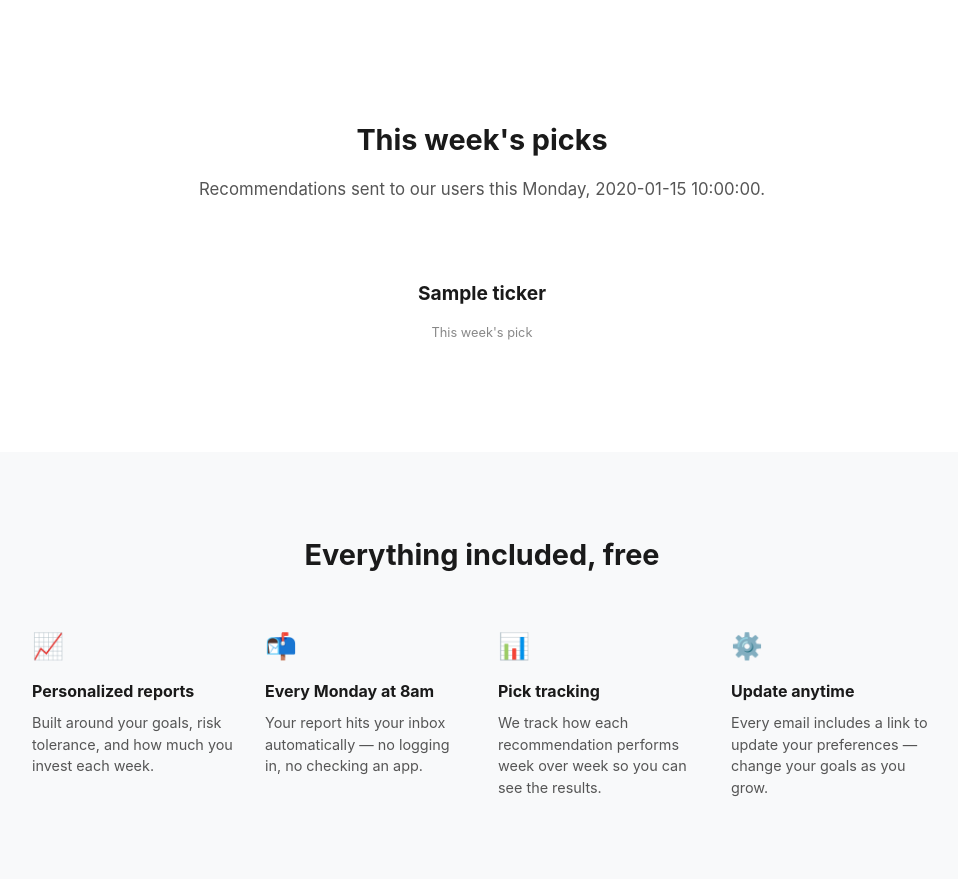
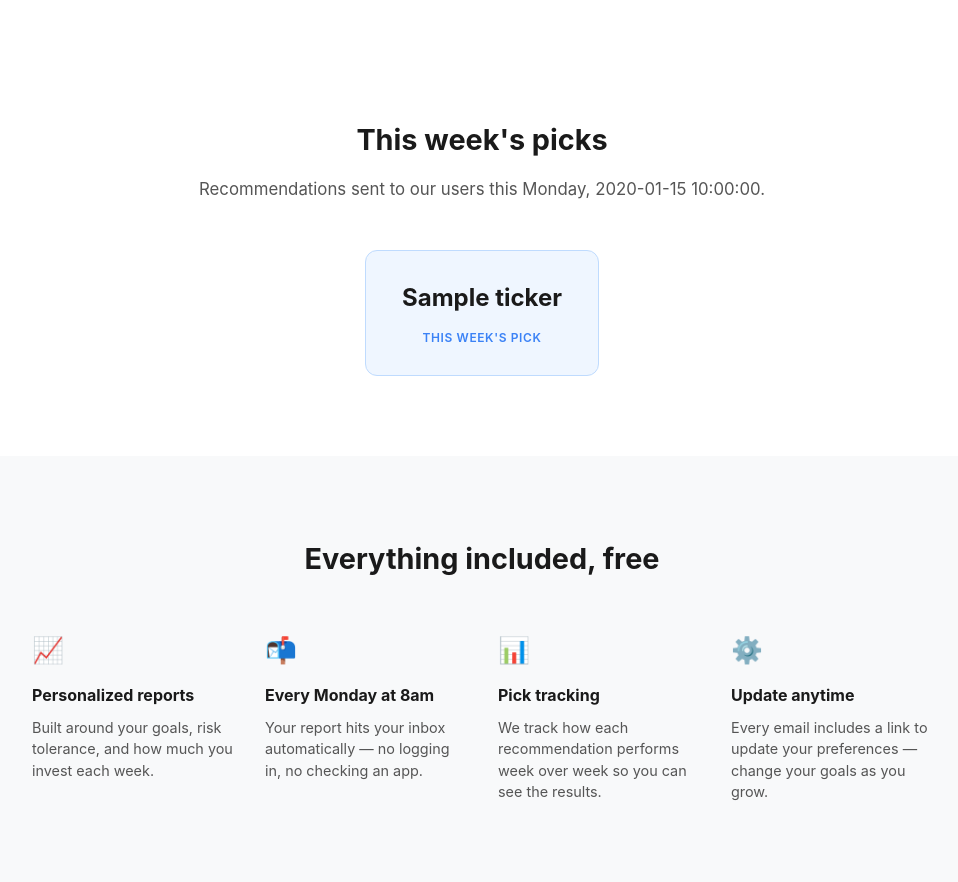
Before and after one commit to callenferguson913-blip/clearmarket, a FastAPI app: template templates/index.html in a window 1280 px wide. Shown: the part 508-1390 px from the top of the page, without its empty margins (158-1116 px from the left). Run offline with FastAPI, Linux system fonts and the light colour scheme; the template is opened without the code that fills it: most values are stand-ins (such as "Sample title", 1, 10 or a date in 2020).

Commit message:
style: improve this week's picks cards with blue theme
Co-Authored-By: Claude Sonnet 4.6 <noreply@anthropic.com>

```diff
--- a/static/style.css
+++ b/static/style.css
@@ -147,6 +147,24 @@ nav {
 .perf-down {
     background: #fff1f2;
     border: 1px solid #fecdd3;
+}
+
+.perf-current {
+    background: #eff6ff;
+    border: 1px solid #bfdbfe;
+}
+
+.perf-current .perf-ticker {
+    font-size: 1.5rem;
+    margin-bottom: 4px;
+}
+
+.perf-current .perf-label {
+    color: #3b82f6;
+    font-weight: 600;
+    font-size: 0.75rem;
+    text-transform: uppercase;
+    letter-spacing: 0.05em;
 }
 
 .perf-ticker {
--- a/templates/index.html
+++ b/templates/index.html
@@ -24,7 +24,7 @@
         <p class="perf-subtitle">Recommendations sent to our users this Monday, {{ this_week_date }}.</p>
         <div class="perf-cards">
             {% for pick in this_week_picks %}
-            <div class="perf-card">
+            <div class="perf-card perf-current">
                 <span class="perf-ticker">{{ pick.ticker }}</span>
                 <span class="perf-label">This week's pick</span>
             </div>
```
